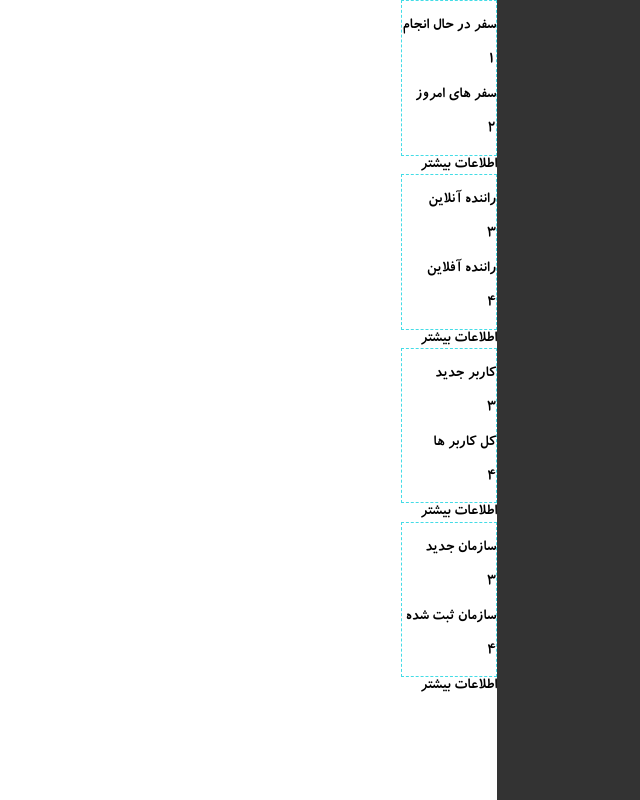
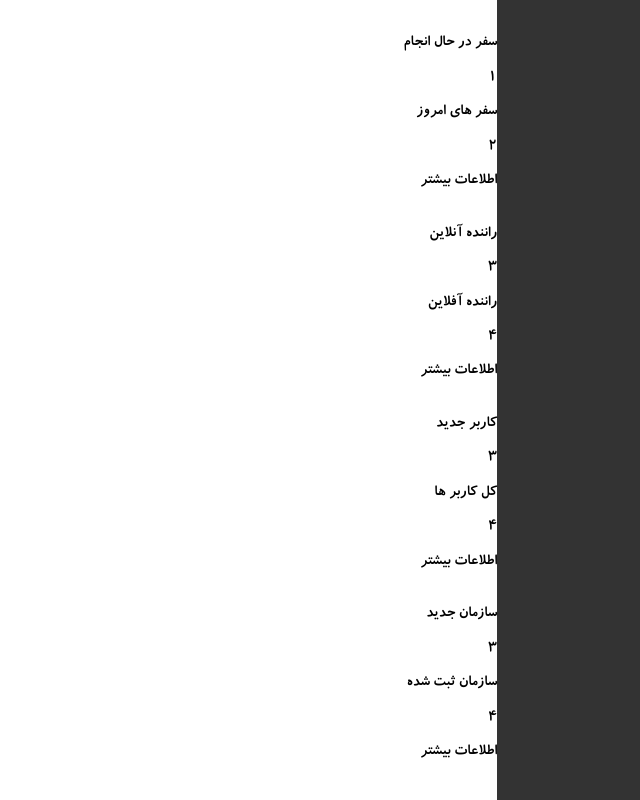
Before and after one commit to alipunisher7/dropp.github.com, an Angular app: page /dashboard in a window 1280 px wide. Shown: the whole page, without its empty margins (640-1280 px from the left). Built offline with nearby package versions, Linux system fonts and the light colour scheme.

Commit message:
Dashboardpanel style

```diff
--- a/src/app/app.component.html
+++ b/src/app/app.component.html
@@ -2,7 +2,5 @@
   <nav class="nav">
     <ts-sidebar></ts-sidebar>
   </nav>
-  <main class="panel">
     <router-outlet></router-outlet>
-  </main>
 </section>
--- a/src/app/dashbord-cards/dashbord-cards.component.html
+++ b/src/app/dashbord-cards/dashbord-cards.component.html
@@ -1,4 +1,4 @@
-<div class="db-box">
+<div>
   <p>{{cardInput.title1}}</p>
   <p>{{cardInput.number1}}</p>
   <p>{{cardInput.title2}}</p>
--- a/src/app/dashbord-panel/dashbord-panel.component.html
+++ b/src/app/dashbord-panel/dashbord-panel.component.html
@@ -1 +1 @@
-<ts-dashbord-cards *ngFor="let card of cards" [cardInput]="card"></ts-dashbord-cards>
+<ts-dashbord-cards class="card" *ngFor="let card of cards" [cardInput]="card"></ts-dashbord-cards>
--- a/src/app/dashbord-panel/dashbord-panel.component.ts
+++ b/src/app/dashbord-panel/dashbord-panel.component.ts
@@ -3,14 +3,17 @@
 @Component({
   selector: 'ts-dashbord-panel',
   templateUrl: './dashbord-panel.component.html',
-  styleUrls: ['./dashbord-panel.component.scss']
+  styleUrls: ['./dashbord-panel.component.scss'],
+  host: {
+    class: 'panel'
+  }
 })
 export class DashbordPanelComponent implements OnInit {
-  cards= [
-    {title1: 'سفر در حال انجام', number1: 1 ,title2: 'سفر های امروز', number2: 2, link:"/first"},
-    {title1: 'راننده آنلاین', number1: 3 ,title2: 'راننده آفلاین', number2: 4, link:"/first"},
-    {title1: ' کاربر جدید', number1: 3 ,title2: ' کل کاربر ها', number2: 4, link:"/first"},
-    {title1: 'سازمان جدید', number1: 3 ,title2: 'سازمان ثبت شده ', number2: 4, link:"/first"}
+  cards = [
+    { title1: 'سفر در حال انجام', number1: 1, title2: 'سفر های امروز', number2: 2, link: "/first" },
+    { title1: 'راننده آنلاین', number1: 3, title2: 'راننده آفلاین', number2: 4, link: "/first" },
+    { title1: ' کاربر جدید', number1: 3, title2: ' کل کاربر ها', number2: 4, link: "/first" },
+    { title1: 'سازمان جدید', number1: 3, title2: 'سازمان ثبت شده ', number2: 4, link: "/first" }
 
   ]
   constructor() { }
--- a/src/assets/scss/_colors.scss
+++ b/src/assets/scss/_colors.scss
@@ -1,33 +1,31 @@
 // Background colors
-$background: #f1f1f1;
-$background-out: darken($background, 3%);
-$background-accent: #333;
+$background           : #f1f1f1;
+$background-out       : darken($background, 3%);
+$background-accent    : #333;
 $background-accent-out: darken($background-accent, 3%);
-
 // Accent colors
-$accent: #ffc700;
-$accent-text: darken($accent, 10%);
-
+$accent               : #ffc700;
+$accent-text          : darken($accent, 10%);
 // Accent 2 Color
-$accent2: #00ce9b;
-$accent2-text: darken($accent2, 10%);
-
+$accent2              : #00ce9b;
+$accent2-text         : darken($accent2, 10%);
 // Emotions color
-$error: #f97753;
-$success: #00ce9b;
-$warning: #eaa43f;
-$disable: #dddcde;
-
+$error                : #f97753;
+$success              : #00ce9b;
+$warning              : #eaa43f;
+$disable              : #dddcde;
 // Text colors
-$text: #444;
-$text-gray: #b0b0b0;
-$text-light: #f1f1f1;
-
+$text                 : #444;
+$text-gray            : #b0b0b0;
+$text-light           : #f1f1f1;
 // Service colors
-$service-normal: #503cfb;
-$service-taxi: #e0921d;
-$service-eco: #00ce9b;
-$service-suv: #3c87fb;
-$service-lux: #353439;
-$service-deliv: #fbb03c;
-$service-motor: #f97753;
+$service-normal       : #503cfb;
+$service-taxi         : #e0921d;
+$service-eco          : #00ce9b;
+$service-suv          : #3c87fb;
+$service-lux          : #353439;
+$service-deliv        : #fbb03c;
+$service-motor        : #f97753;
+// Shadows
+$shadow-color1        : rgba(0, 0, 0, .16);
+$shadow-color2        : rgba(0, 0, 0, .23);
--- a/src/styles.scss
+++ b/src/styles.scss
@@ -35,3 +35,15 @@
     color: $accent;
   }
 }
+
+.card
+{
+  background: $background;
+  box-shadow: 0 3px 6px $shadow-color1, 0 3px 6px $shadow-color2;
+  margin: 1rem;
+}
+
+.panel
+{
+  flex: 1;
+}
```
